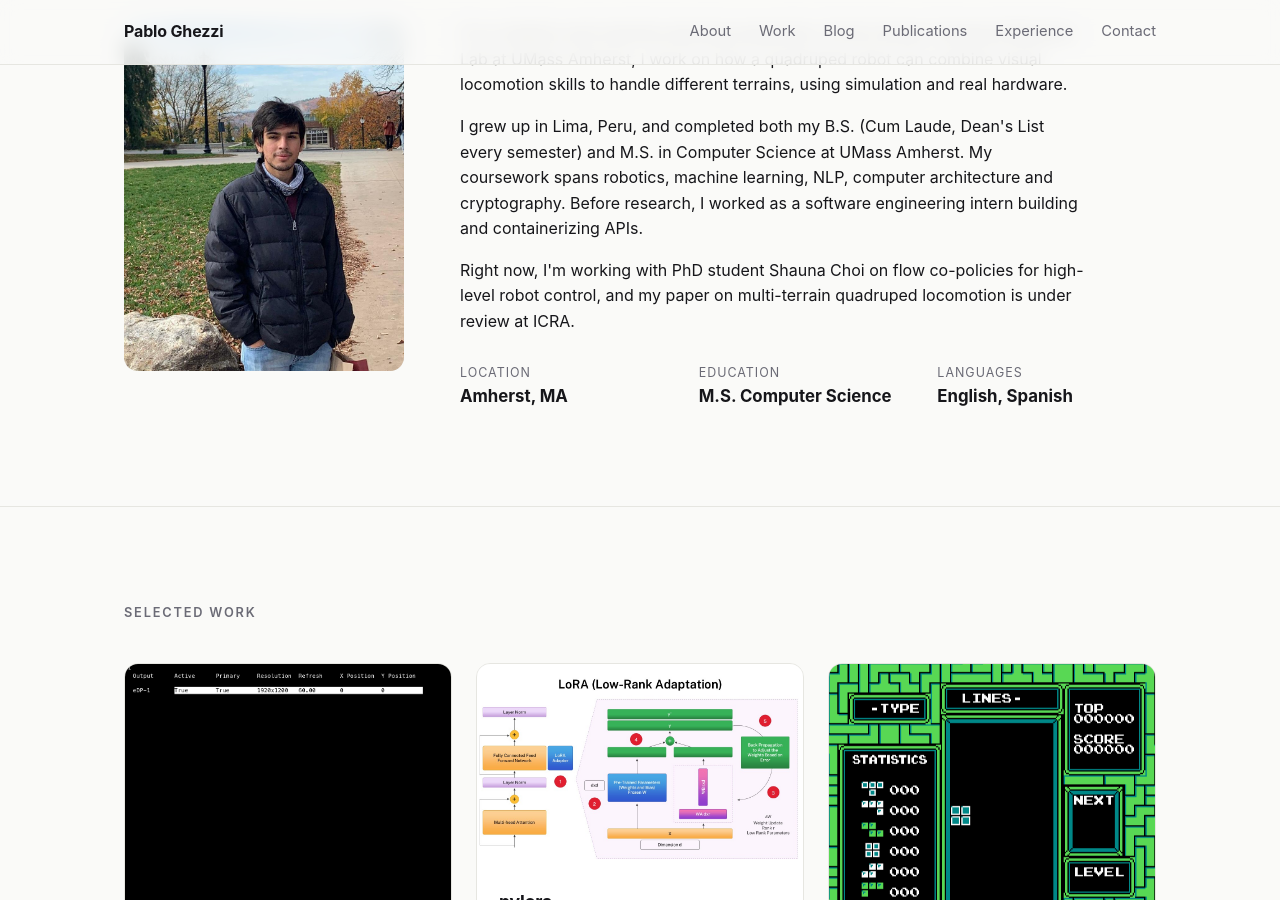
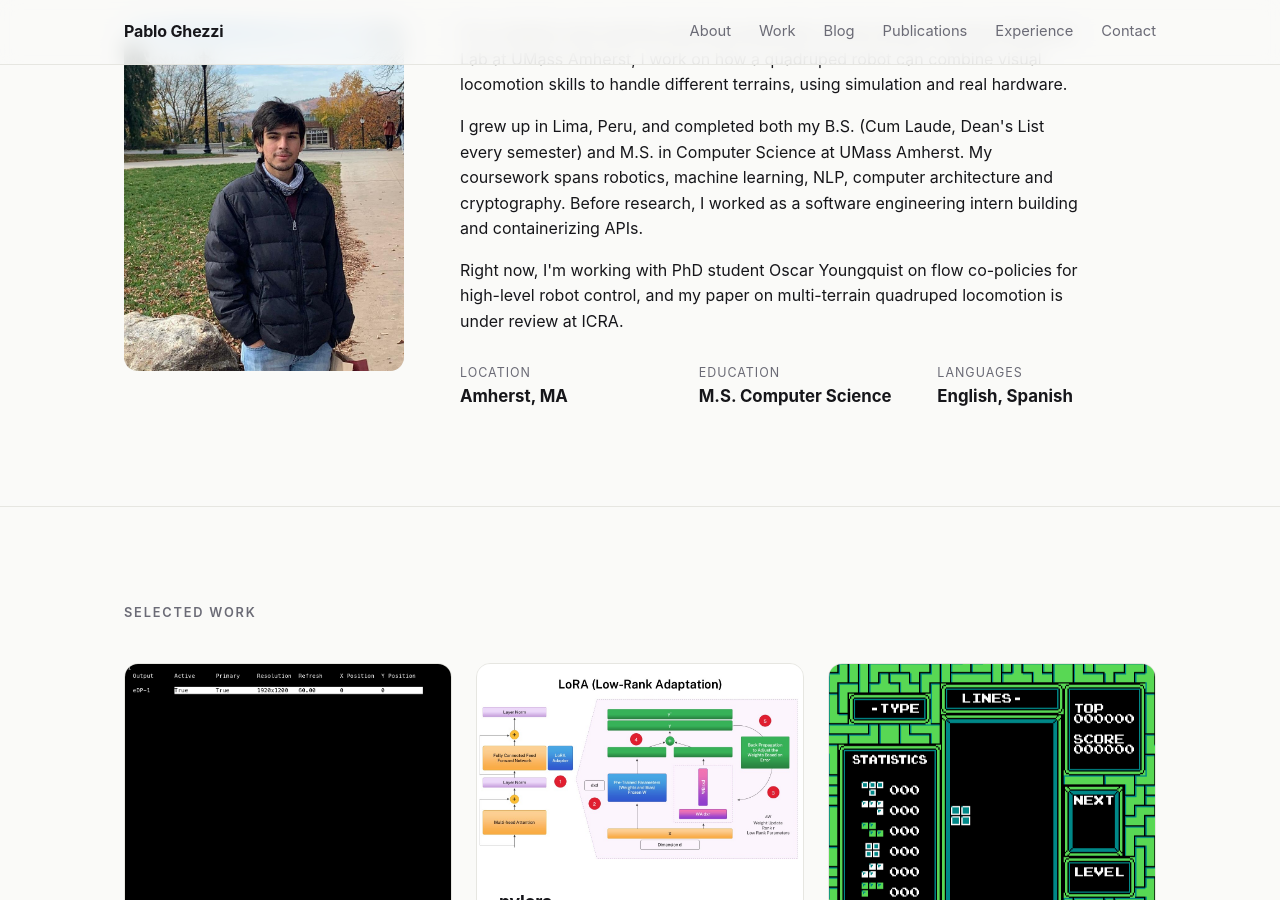
Before and after one commit to pablodeepblue/pablodeepblue.github.io, a Jekyll site: the page index.html, which Jekyll copies as it is, in a window 1280 px wide and 900 px high, scrolled down 915 px. Built offline with Jekyll 4.4.1, drawn with Linux system fonts in a browser that asks for light colours.

Commit message:
Update index.html

```diff
--- a/index.html
+++ b/index.html
@@ -195,7 +195,7 @@
         <div class="about">
           <p>I'm a robotics and machine learning researcher. At the Human-Centered Robotics Lab at UMass Amherst, I work on how a quadruped robot can combine visual locomotion skills to handle different terrains, using simulation and real hardware.</p>
           <p>I grew up in Lima, Peru, and completed both my B.S. (Cum Laude, Dean's List every semester) and M.S. in Computer Science at UMass Amherst. My coursework spans robotics, machine learning, NLP, computer architecture and cryptography. Before research, I worked as a software engineering intern building and containerizing APIs.</p>
-          <p>Right now, I'm working with PhD student Shauna Choi on flow co-policies for high-level robot control, and my paper on multi-terrain quadruped locomotion is under review at ICRA.</p>
+          <p>Right now, I'm working with PhD student Oscar Youngquist on flow co-policies for high-level robot control, and my paper on multi-terrain quadruped locomotion is under review at ICRA.</p>
           <div class="facts">
             <div><span>Location</span><strong>Amherst, MA</strong></div>
             <div><span>Education</span><strong>M.S. Computer Science</strong></div>
```
